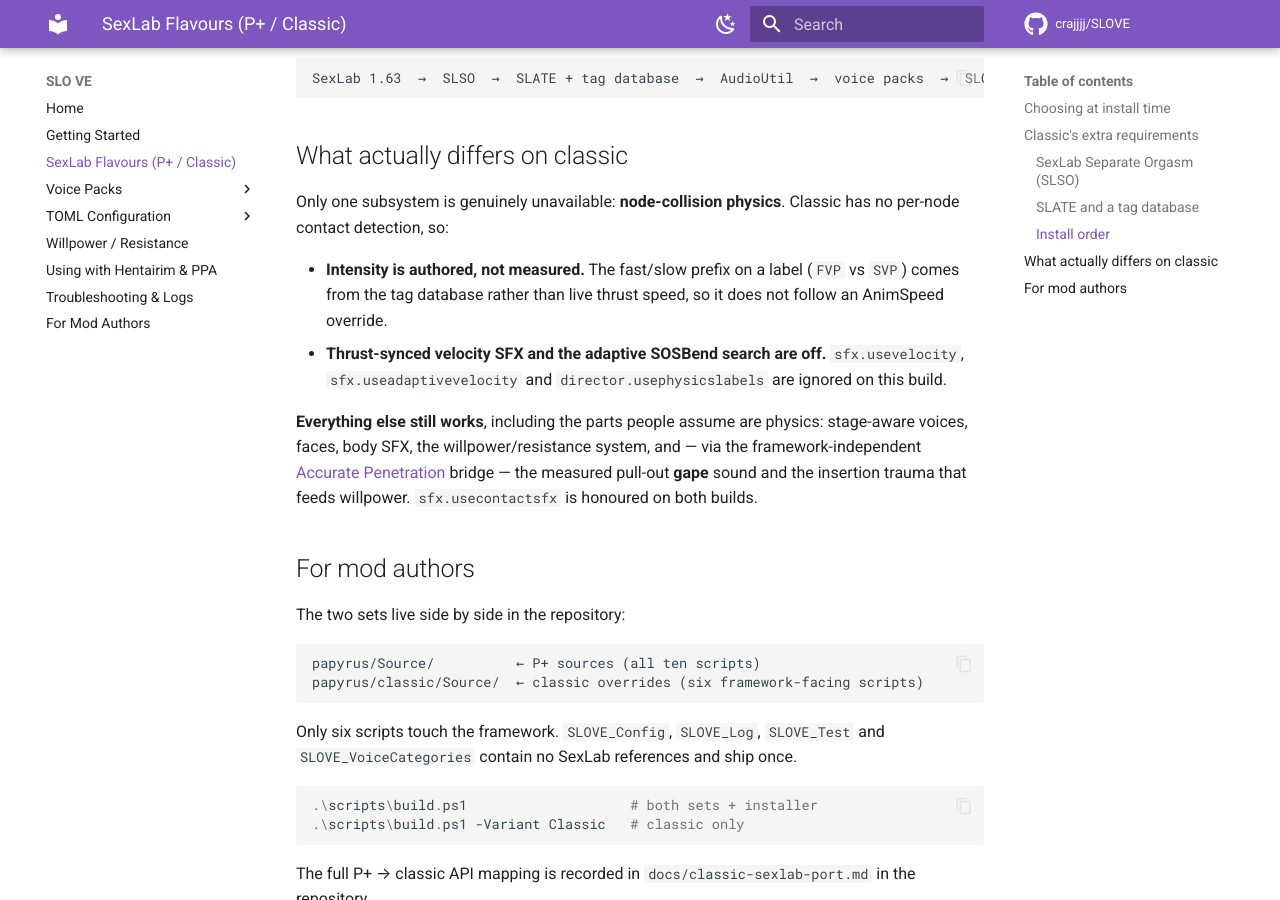
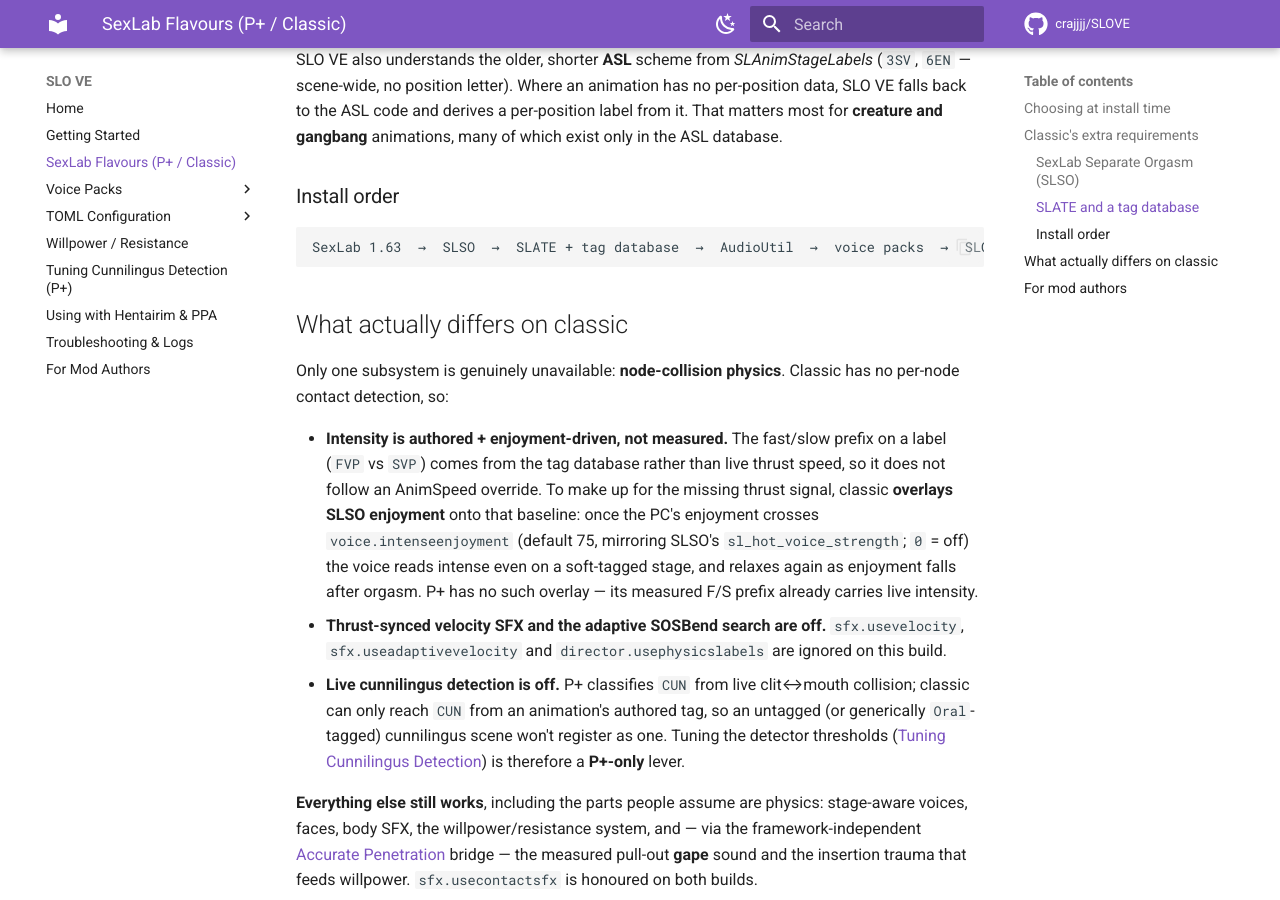
Before and after one commit to crajjjj/SLOVE, an MkDocs documentation site: the page built from docs/sexlab-flavours.md, in a window 1280 px wide and 900 px high, scrolled down 2089 px. Built offline with MkDocs 1.6.1 and Material for MkDocs 9.7.7, drawn with Linux system fonts in a browser that asks for light colours; comment, search, counter and statistics services are not loaded; some of the changed text lies outside the part shown.

Commit message:
feat(test): slovetest milk console command + docs
- SLOVE_Test.Milk / SLOVE_Director.TestMilk (P+ and classic): force one
  nipple squirt on the player to tune [milk] without playing out a scene.
  Honours the real gates (enable / Oninus Lactis / bare-chest / MME
  fullness) and reports which one would block a live scene; self-stops via
  the existing Lactate path. Squirt level stays purely levelintense/
  levelnonintense - MME fullness only gates and drains, never scales it.
- CUE: add the 'milk' subcommand (optional 'intense' arg) to SLOVE_Test.yaml.
- docs: document the command in config/slove.md [milk] + troubleshooting;
  new cunnilingus-detection page (SexLab.ini fDistanceMouth/fAngleCunnilingus,
  legacy detector + Clitoral1 node); sexlab-flavours intensity now notes the
  classic SLSO enjoyment overlay; fix stale use-cases B11 claim.

```diff
--- a/docs/sexlab-flavours.md
+++ b/docs/sexlab-flavours.md
@@ -10,8 +10,9 @@
 | Extra requirements | none | **SLSO** and **SLATE + a tag database** |
 | Stage/position labels | SexLab Scene Builder | SLATE animation tags — **same fidelity** |
 | Per-actor orgasm | native | via SLSO |
-| Measured thrust intensity | yes | no — intensity comes from the authored tag |
+| Measured thrust intensity | yes | no — from the authored tag, overlaid by SLSO enjoyment |
 | Adaptive velocity / SOSBend search | yes | no |
+| Live cunnilingus detection | yes — clit↔mouth collision → `CUN` | no — only from the authored tag |
 | PPA gape + insertion SFX | yes | yes |
 
 !!! tip "Not sure which you have?"
@@ -38,6 +39,13 @@
 [SLSO](https://www.loverslab.com/files/file/5240-sexlab-separate-orgasm/)
 republishes the per-actor event that P+ sends natively, with identical arguments,
 so with it installed orgasm routing is at full parity.
+
+SLSO also supplies the per-actor **enjoyment** meter that classic SexLab lacks.
+That is what feeds the intensity overlay described under
+[What actually differs on classic](#what-actually-differs-on-classic): with no
+measured thrust to lean on, classic tips a stage into "intense" when enjoyment
+crosses `voice.intenseenjoyment`. Without SLSO, enjoyment never rises, so the
+voice stays on the authored-tag baseline and the orgasm-hype lines never trigger.
 
 !!! warning "Let SLSO overwrite SexLab"
     SLSO ships a replacement `sslActorAlias` script. That override is what emits
@@ -82,12 +90,22 @@
 Only one subsystem is genuinely unavailable: **node-collision physics**. Classic
 has no per-node contact detection, so:
 
-- **Intensity is authored, not measured.** The fast/slow prefix on a label
-  (`FVP` vs `SVP`) comes from the tag database rather than live thrust speed, so
-  it does not follow an AnimSpeed override.
+- **Intensity is authored + enjoyment-driven, not measured.** The fast/slow
+  prefix on a label (`FVP` vs `SVP`) comes from the tag database rather than live
+  thrust speed, so it does not follow an AnimSpeed override. To make up for the
+  missing thrust signal, classic **overlays SLSO enjoyment** onto that baseline:
+  once the PC's enjoyment crosses `voice.intenseenjoyment` (default 75, mirroring
+  SLSO's `sl_hot_voice_strength`; `0` = off) the voice reads intense even on a
+  soft-tagged stage, and relaxes again as enjoyment falls after orgasm. P+ has no
+  such overlay — its measured F/S prefix already carries live intensity.
 - **Thrust-synced velocity SFX and the adaptive SOSBend search are off.**
   `sfx.usevelocity`, `sfx.useadaptivevelocity` and `director.usephysicslabels`
   are ignored on this build.
+- **Live cunnilingus detection is off.** P+ classifies `CUN` from live
+  clit↔mouth collision; classic can only reach `CUN` from an animation's authored
+  tag, so an untagged (or generically `Oral`-tagged) cunnilingus scene won't
+  register as one. Tuning the detector thresholds ([Tuning Cunnilingus
+  Detection](cunnilingus-detection.md)) is therefore a **P+-only** lever.
 
 **Everything else still works**, including the parts people assume are physics:
 stage-aware voices, faces, body SFX, the willpower/resistance system, and — via
--- a/mkdocs.yml
+++ b/mkdocs.yml
@@ -50,6 +50,7 @@
     - SLOVE_voices.toml — slots & routing: config/voices.md
     - AudioUtil.toml — engine globals: config/audioutil.md
   - Willpower / Resistance: resistance.md
+  - Tuning Cunnilingus Detection (P+): cunnilingus-detection.md
   - Using with Hentairim & PPA: hentairim-and-ppa.md
   - Troubleshooting & Logs: troubleshooting.md
   - For Mod Authors: authors/integration.md
```
Also changed, not shown: docs/config/slove.md (+10 -0 lines), docs/cunnilingus-detection.md (added, +77 -0 lines), docs/index.md (+1 -0 lines), docs/troubleshooting.md (+3 -2 lines), docs/use-cases.md (+1 -1 lines), 10 other files.
